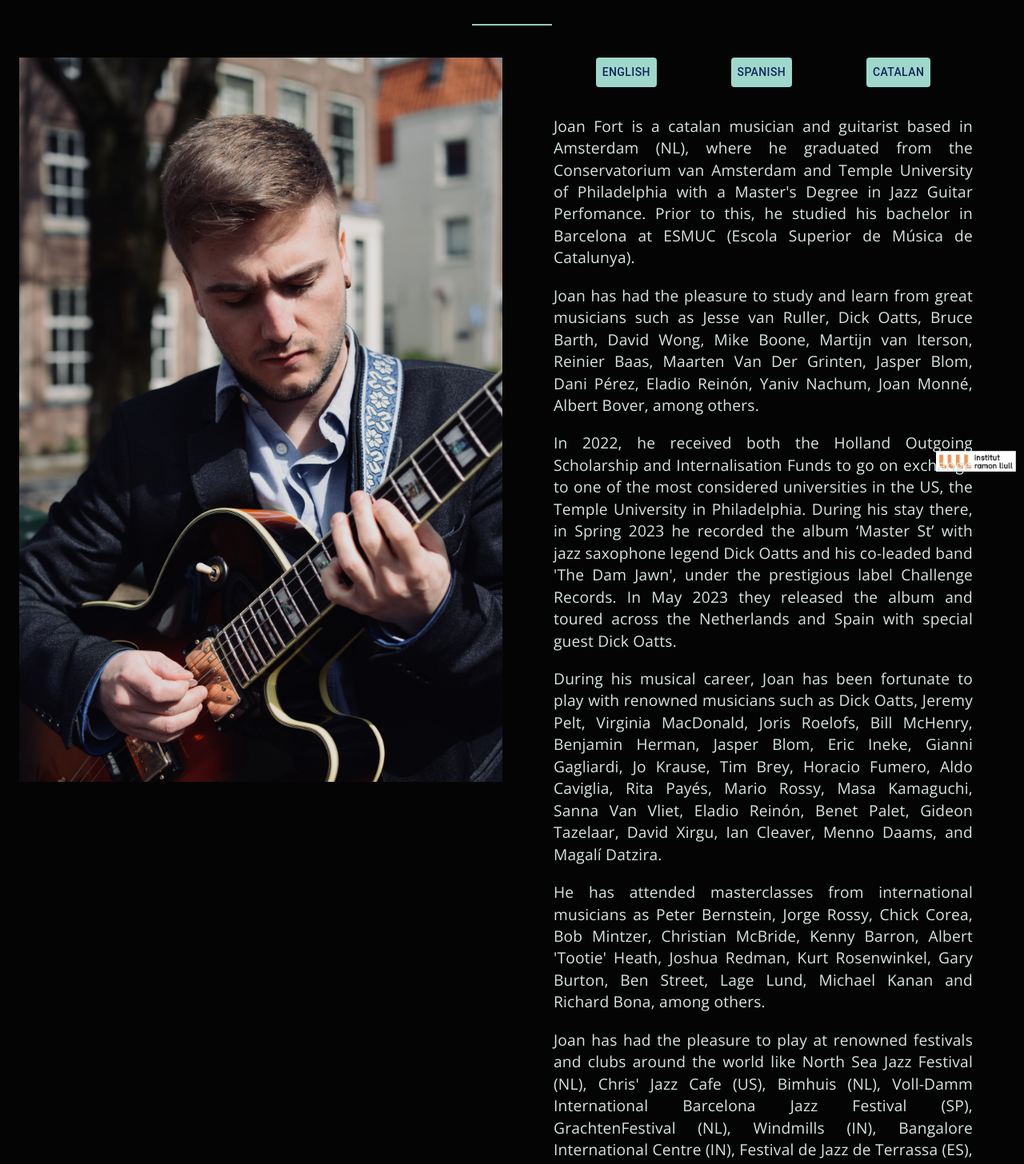
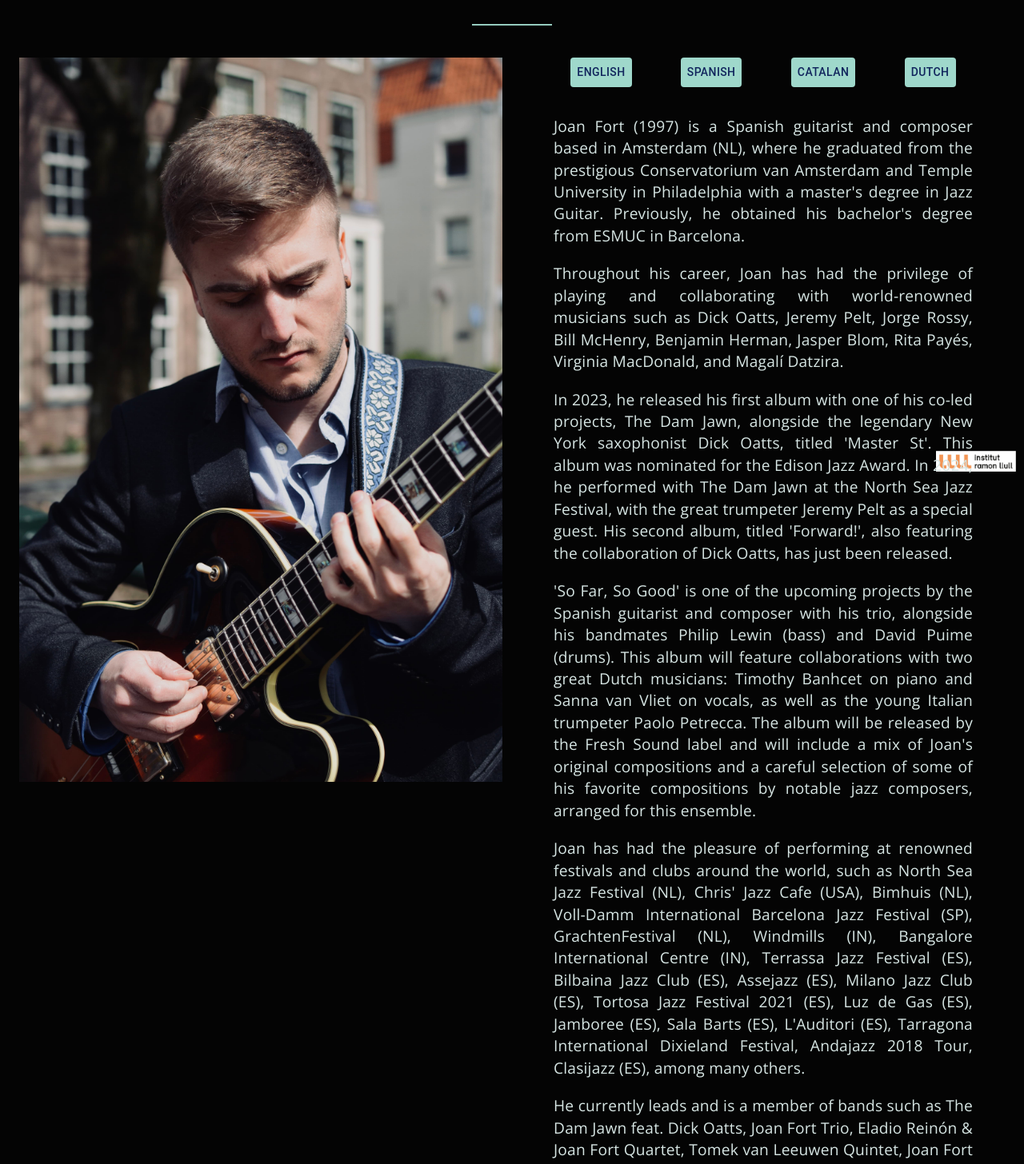
Before and after one commit to CliffordMorin/Joan-Fort-Website, a React (Create React App) app: page /bio in a window 1280 px wide. Shown: the part 200-1656 px from the top of the page at 80% size. Built offline with nearby package versions, Linux system fonts and the light colour scheme; no server answers.

Commit message:
added new bio and dutch option

```diff
--- a/src/components/Bio/Bio.js
+++ b/src/components/Bio/Bio.js
@@ -2,6 +2,7 @@ import React, { useState } from "react";
 import en from "./en.json";
 import es from "./es.json";
 import ca from "./ca.json";
+import nl from "./nl.json";
 import useTheme from "@mui/material/styles/useTheme";
 import {
   Container,
@@ -58,6 +59,8 @@ const Bio = () => {
                 ? en?.title?.toUpperCase()
                 : language === "ca"
                 ? ca?.title?.toUpperCase()
+                : language === "nl"
+                ? nl?.title?.toUpperCase()
                 : es?.title?.toUpperCase()}
             </Bounce>
           </Typography>
@@ -108,6 +111,13 @@ const Bio = () => {
                 >
                   Catalan
                 </Button>
+                <Button
+                  value="nl"
+                  onClick={handleLanguage}
+                  className={classes.button}
+                >
+                  Dutch
+                </Button>
               </Box>
               <Typography
                 variant="body2"
@@ -120,6 +130,8 @@ const Bio = () => {
                   ? en?.bio1
                   : language === "ca"
                   ? ca?.bio1
+                  : language === "nl"
+                  ? nl?.bio1
                   : es?.bio1}
               </Typography>
               <Typography
@@ -132,6 +144,8 @@ const Bio = () => {
                   ? en?.bio2
                   : language === "ca"
                   ? ca?.bio2
+                  : language === "nl"
+                  ? nl?.bio2
                   : es?.bio2}
               </Typography>
               <Typography
@@ -144,6 +158,8 @@ const Bio = () => {
                   ? en?.bio3
                   : language === "ca"
                   ? ca?.bio3
+                  : language === "nl"
+                  ? nl?.bio3
                   : es?.bio3}
               </Typography>
               <Typography
@@ -156,6 +172,8 @@ const Bio = () => {
                   ? en?.bio4
                   : language === "ca"
                   ? ca?.bio4
+                  : language === "nl"
+                  ? nl?.bio4
                   : es?.bio4}
               </Typography>
               <Typography
@@ -168,6 +186,8 @@ const Bio = () => {
                   ? en?.bio5
                   : language === "ca"
                   ? ca?.bio5
+                  : language === "nl"
+                  ? nl?.bio5
                   : es?.bio5}
               </Typography>
               <Typography
@@ -180,9 +200,11 @@ const Bio = () => {
                   ? en?.bio6
                   : language === "ca"
                   ? ca?.bio6
+                  : language === "nl"
+                  ? nl?.bio6
                   : es?.bio6}
               </Typography>
-              <Typography
+              {/* <Typography
                 variant="body2"
                 align="center"
                 className={classes.text}
@@ -192,8 +214,10 @@ const Bio = () => {
                   ? en?.bio7
                   : language === "ca"
                   ? ca?.bio7
+                  : language === "nl"
+                  ? nl?.bio7
                   : es?.bio7}
-              </Typography>
+              </Typography> */}
             </Grid>
           </Grid>
         </Container>
--- a/src/components/Bio/en.json
+++ b/src/components/Bio/en.json
@@ -1,10 +1,9 @@
 {
   "title": "Biography",
-  "bio1": "Joan Fort is a catalan musician and guitarist based in Amsterdam (NL), where he graduated from the Conservatorium van Amsterdam and Temple University of Philadelphia with a Master's Degree in Jazz Guitar Perfomance. Prior to this, he studied his bachelor in Barcelona at ESMUC (Escola Superior de Música de Catalunya).",
-  "bio2": "Joan has had the pleasure to study and learn from great musicians such as Jesse van Ruller, Dick Oatts, Bruce Barth, David Wong, Mike Boone, Martijn van Iterson, Reinier Baas, Maarten Van Der Grinten, Jasper Blom, Dani Pérez, Eladio Reinón, Yaniv Nachum, Joan Monné, Albert Bover, among others.",
-  "bio3": "In 2022, he received both the Holland Outgoing Scholarship and Internalisation Funds to go on exchange to one of the most considered universities in the US, the Temple University in Philadelphia. During his stay there, in Spring 2023 he recorded the album ‘Master St’ with jazz saxophone legend Dick Oatts and his co-leaded band 'The Dam Jawn', under the prestigious label Challenge Records. In May 2023 they released the album and toured across the Netherlands and Spain with special guest Dick Oatts.",
-  "bio4": "During his musical career, Joan has been fortunate to play with renowned musicians such as Dick Oatts, Jeremy Pelt, Virginia MacDonald, Joris Roelofs, Bill McHenry, Benjamin Herman, Jasper Blom, Eric Ineke, Gianni Gagliardi, Jo Krause, Tim Brey, Horacio Fumero, Aldo Caviglia, Rita Payés, Mario Rossy, Masa Kamaguchi, Sanna Van Vliet, Eladio Reinón, Benet Palet, Gideon Tazelaar, David Xirgu, Ian Cleaver, Menno Daams, and Magalí Datzira.",
-  "bio5": "He has attended masterclasses from international musicians as Peter Bernstein, Jorge Rossy, Chick Corea, Bob Mintzer, Christian McBride, Kenny Barron, Albert 'Tootie' Heath, Joshua Redman, Kurt Rosenwinkel, Gary Burton, Ben Street, Lage Lund, Michael Kanan and Richard Bona, among others.",
-  "bio6": "Joan has had the pleasure to play at renowned festivals and clubs around the world like North Sea Jazz Festival (NL), Chris' Jazz Cafe (US), Bimhuis (NL), Voll-Damm International Barcelona Jazz Festival (SP), GrachtenFestival (NL), Windmills (IN), Bangalore International Centre (IN), Festival de Jazz de Terrassa (ES), Bilbaina Jazz Club (ES), Assejazz (ES), Milano Jazz Club (ES), Festival de Jazz de Tortosa 2021 (ES), Luz de Gas (ES), Jamboree (ES), Sala Barts (ES), L'Auditori (ES), Festival Internacional de Dixieland de Tarragona, Gira Ciclo Andajazz 2018, Clasijazz (ES), among many others.",
-  "bio7": "He is currently leading and being sideman of bands as The Dam Jawn feat. Dick Oatts, Eladio Reinón & Joan Fort Quartet, Tomek van Leeuwen Quintet, Joan Fort Quartet, Magalí Datzira & Joan Fort duo, Rita Payés & Joan Fort duo, LINE UP Quintet and the Mar Vilaseca Group."
+  "bio1": "Joan Fort (1997) is a Spanish guitarist and composer based in Amsterdam (NL), where he graduated from the prestigious Conservatorium van Amsterdam and Temple University in Philadelphia with a master's degree in Jazz Guitar. Previously, he obtained his bachelor's degree from ESMUC in Barcelona.",
+  "bio2": "Throughout his career, Joan has had the privilege of playing and collaborating with world-renowned musicians such as Dick Oatts, Jeremy Pelt, Jorge Rossy, Bill McHenry, Benjamin Herman, Jasper Blom, Rita Payés, Virginia MacDonald, and Magalí Datzira.",
+  "bio3": "In 2023, he released his first album with one of his co-led projects, The Dam Jawn, alongside the legendary New York saxophonist Dick Oatts, titled 'Master St'. This album was nominated for the Edison Jazz Award. In 2024, he performed with The Dam Jawn at the North Sea Jazz Festival, with the great trumpeter Jeremy Pelt as a special guest. His second album, titled 'Forward!', also featuring the collaboration of Dick Oatts, has just been released.",
+  "bio4": "'So Far, So Good' is one of the upcoming projects by the Spanish guitarist and composer with his trio, alongside his bandmates Philip Lewin (bass) and David Puime (drums). This album will feature collaborations with two great Dutch musicians: Timothy Banhcet on piano and Sanna van Vliet on vocals, as well as the young Italian trumpeter Paolo Petrecca. The album will be released by the Fresh Sound label and will include a mix of Joan's original compositions and a careful selection of some of his favorite compositions by notable jazz composers, arranged for this ensemble.",
+  "bio5": "Joan has had the pleasure of performing at renowned festivals and clubs around the world, such as North Sea Jazz Festival (NL), Chris' Jazz Cafe (USA), Bimhuis (NL), Voll-Damm International Barcelona Jazz Festival (SP), GrachtenFestival (NL), Windmills (IN), Bangalore International Centre (IN), Terrassa Jazz Festival (ES), Bilbaina Jazz Club (ES), Assejazz (ES), Milano Jazz Club (ES), Tortosa Jazz Festival 2021 (ES), Luz de Gas (ES), Jamboree (ES), Sala Barts (ES), L'Auditori (ES), Tarragona International Dixieland Festival, Andajazz 2018 Tour, Clasijazz (ES), among many others.",
+  "bio6": "He currently leads and is a member of bands such as The Dam Jawn feat. Dick Oatts, Joan Fort Trio, Eladio Reinón & Joan Fort Quartet, Tomek van Leeuwen Quintet, Joan Fort Quartet, Rita Payés & Joan Fort duo, LINE UP Quintet, and the Mar Vilaseca Group."
 }
--- /dev/null
+++ b/src/components/Bio/nl.json
@@ -0,0 +1,9 @@
+{
+  "title": "Biografie",
+  "bio1": "Joan Fort (1997) is een Spaanse gitarist en componist gevestigd in Amsterdam (NL), waar hij afstudeerde aan het prestigieuze Conservatorium van Amsterdam en de Temple University van Philadelphia met een master in Jazzgitaar. Daarvoor behaalde hij zijn bachelor aan de ESMUC in Barcelona.",
+  "bio2": "In de loop van zijn carrière heeft Joan het voorrecht gehad om te spelen en samen te werken met wereldberoemde musici zoals Dick Oatts, Jeremy Pelt, Jorge Rossy, Bill McHenry, Benjamin Herman, Jasper Blom, Rita Payés, Virginia MacDonald en Magalí Datzira.",
+  "bio3": "In 2023 bracht hij zijn eerste album uit met een van zijn mede-geleide projecten, The Dam Jawn, samen met de legendarische New Yorkse saxofonist Dick Oatts, getiteld 'Master St'. Dit album werd genomineerd voor de Edison Jazz Award. In 2024 trad hij op met The Dam Jawn op het North Sea Jazz Festival, met de grote trompettist Jeremy Pelt als speciale gast. Zijn tweede album, getiteld 'Forward!', ook met de samenwerking van Dick Oatts, is net uitgebracht.",
+  "bio4": "'So Far, So Good' is een van de aankomende projecten van de Spaanse gitarist en componist met zijn trio, samen met zijn bandleden Philip Lewin (bas) en David Puime (drums). Dit album bevat samenwerkingen met twee grote Nederlandse musici: Timothy Banhcet op piano en Sanna van Vliet op zang, evenals de jonge Italiaanse trompettist Paolo Petrecca. Het album wordt uitgebracht door het label Fresh Sound en zal een mix bevatten van originele composities van Joan en een zorgvuldige selectie van enkele van zijn favoriete composities van belangrijke jazzcomponisten, gearrangeerd voor deze formatie.",
+  "bio5": "Joan heeft het genoegen gehad om te spelen op gerenommeerde festivals en clubs over de hele wereld, zoals North Sea Jazz Festival (NL), Chris' Jazz Cafe (VS), Bimhuis (NL), Voll-Damm International Barcelona Jazz Festival (SP), GrachtenFestival (NL), Windmills (IN), Bangalore International Centre (IN), Festival de Jazz de Terrassa (ES), Bilbaina Jazz Club (ES), Assejazz (ES), Milano Jazz Club (ES), Festival de Jazz de Tortosa 2021 (ES), Luz de Gas (ES), Jamboree (ES), Sala Barts (ES), L'Auditori (ES), Festival Internacional de Dixieland de Tarragona, Gira Ciclo Andajazz 2018, Clasijazz (ES), en vele anderen.",
+  "bio6": "Momenteel leidt hij en is hij lid van bands zoals The Dam Jawn feat. Dick Oatts, Joan Fort Trio, Eladio Reinón & Joan Fort Quartet, Tomek van Leeuwen Quintet, Joan Fort Quartet, Rita Payés & Joan Fort duo, LINE UP Quintet en de Mar Vilaseca Group."
+}
```
Also changed, not shown: src/components/Bio/ca.json (+6 -7 lines), src/components/Bio/es.json (+6 -7 lines).
